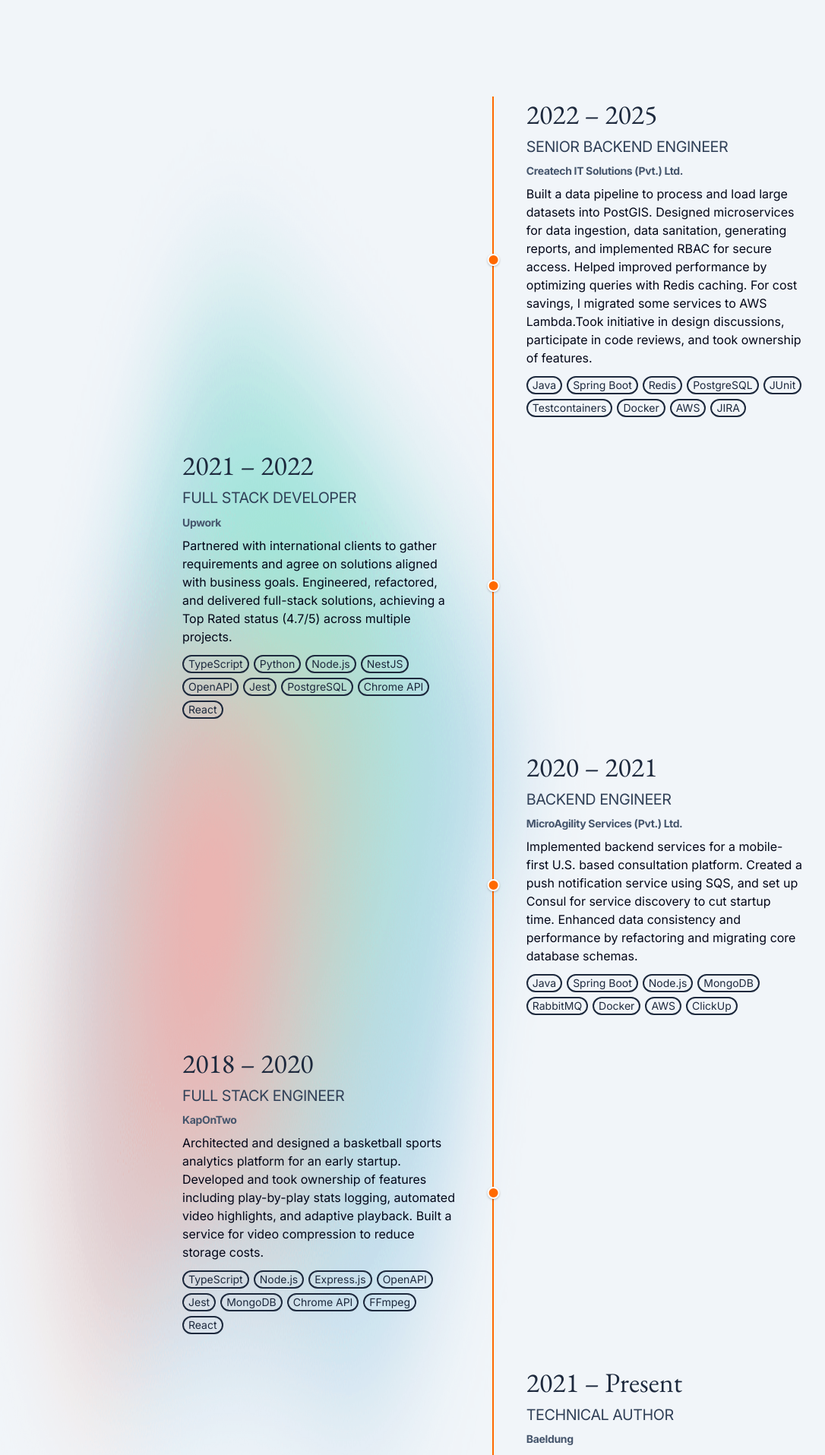
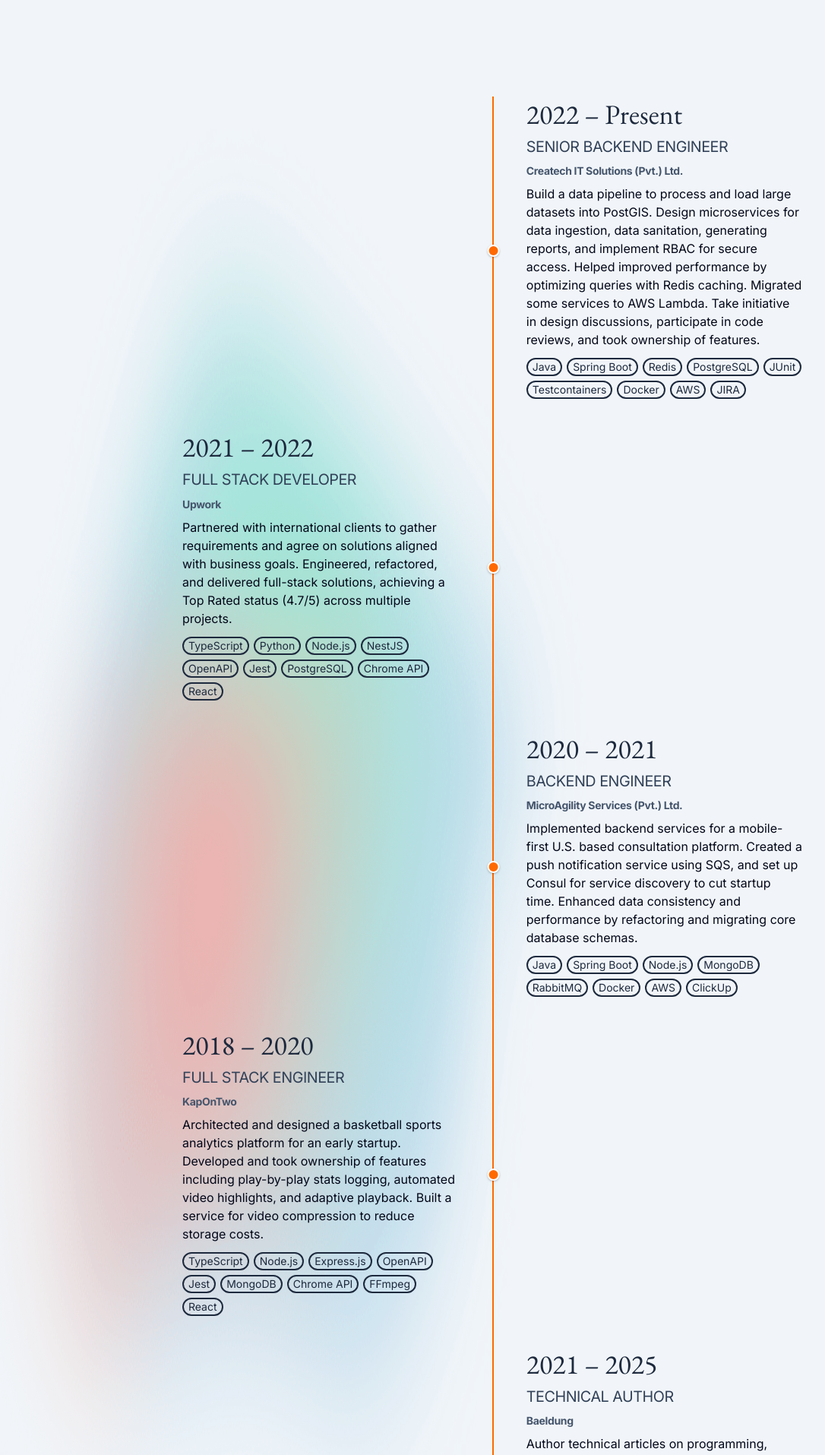
Before and after one commit to haidar47x/haidar47x.github.io, a React (Vite) app: page /#/ in a window 1280 px wide. Shown: the part 825-2740 px from the top of the page at 76% size, without its empty margins (0-1086 px from the left). Built offline with nearby package versions, Linux system fonts and the light colour scheme; the HTML template or start-up script is replaced by a standard one; a web font is replaced by a local one.

Commit message:
fix: fixed dates in experience.json

```diff
--- a/src/assets/experience.json
+++ b/src/assets/experience.json
@@ -1,9 +1,9 @@
 [
   {
-    "year": "2022 – 2025",
+    "year": "2022 – Present",
     "title": "Senior Backend Engineer",
     "company": "Createch IT Solutions (Pvt.) Ltd.",
-    "description": "Built a data pipeline to process and load large datasets into PostGIS. Designed microservices for data ingestion, data sanitation, generating reports, and implemented RBAC for secure access. Helped improved performance by optimizing queries with Redis caching. For cost savings, I migrated some services to AWS Lambda.Took initiative in design discussions, participate in code reviews, and took ownership of features.",
+    "description": "Build a data pipeline to process and load large datasets into PostGIS. Design microservices for data ingestion, data sanitation, generating reports, and implement RBAC for secure access. Helped improved performance by optimizing queries with Redis caching. Migrated some services to AWS Lambda. Take initiative in design discussions, participate in code reviews, and took ownership of features.",
     "tech": [
       "Java",
       "Spring Boot",
@@ -67,7 +67,7 @@
     ]
   },
   {
-    "year": "2021 – Present",
+    "year": "2021 – 2025",
     "title": "Technical Author",
     "company": "Baeldung",
     "description": "Author technical articles on programming, infrastructure, and Linux internals. Published 150+ articles for thousands of readers on the platform worldwide. Conducted deep research on 2500+ on technical topics for 50+ authors. Ranked top 5% of contributors.",
--- a/src/components/pages/sections/Toolbelt.jsx
+++ b/src/components/pages/sections/Toolbelt.jsx
@@ -19,14 +19,12 @@
          SiMongodb,
          SiNodedotjs,
          SiOpenapiinitiative,
-         SiOpenjdk,
          SiPrometheus,
          SiPython,
          SiRabbitmq,
          SiRedis,
          SiSpringboot,
-         SiSpringsecurity,
-         SiSwagger } from "react-icons/si";
+         SiSpringsecurity } from "react-icons/si";
 import { DiPostgresql } from "react-icons/di";
 
 const tools = {
```
Also changed, not shown: 1 other file (tests, documents, lock files or other folders).
